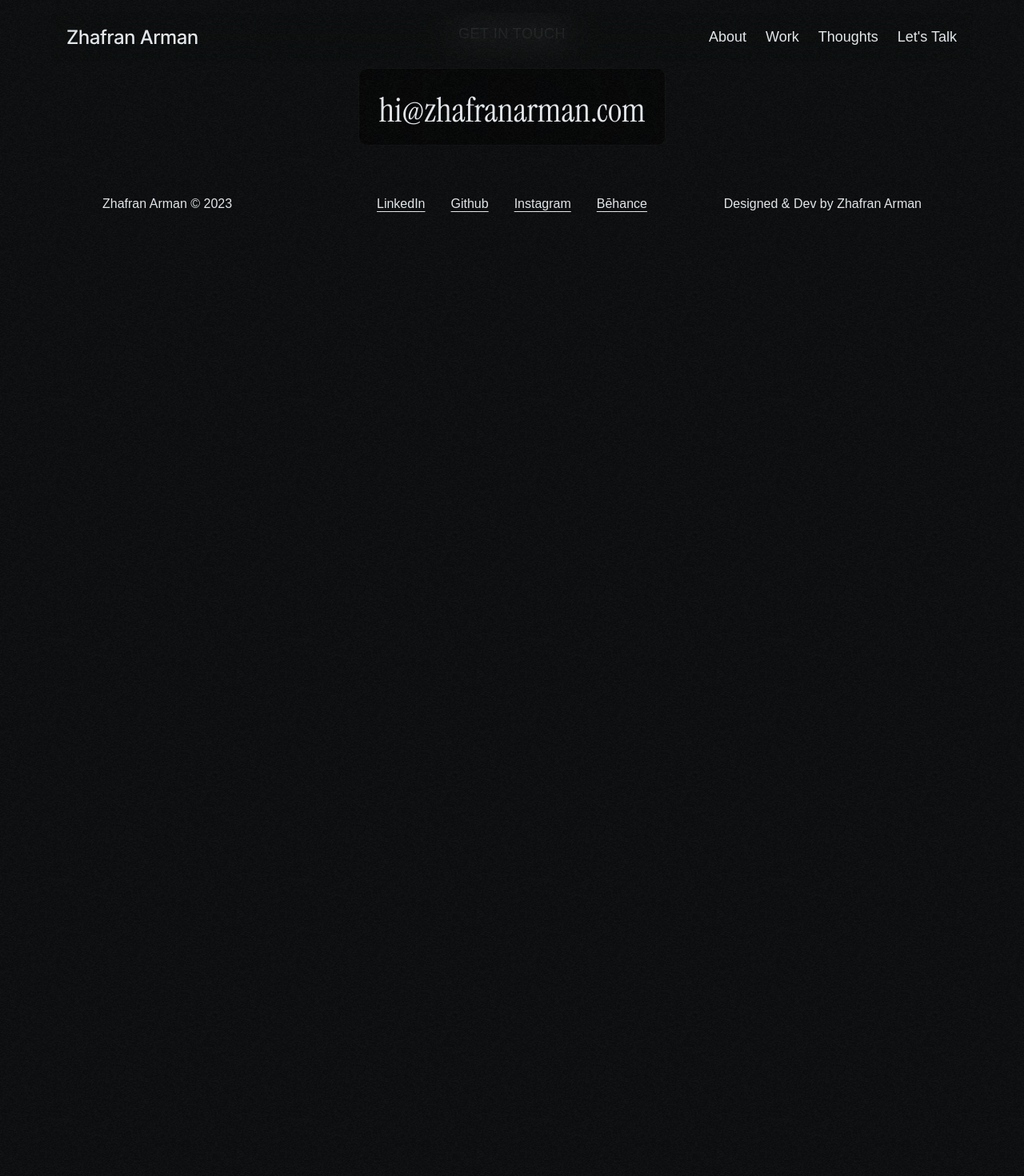
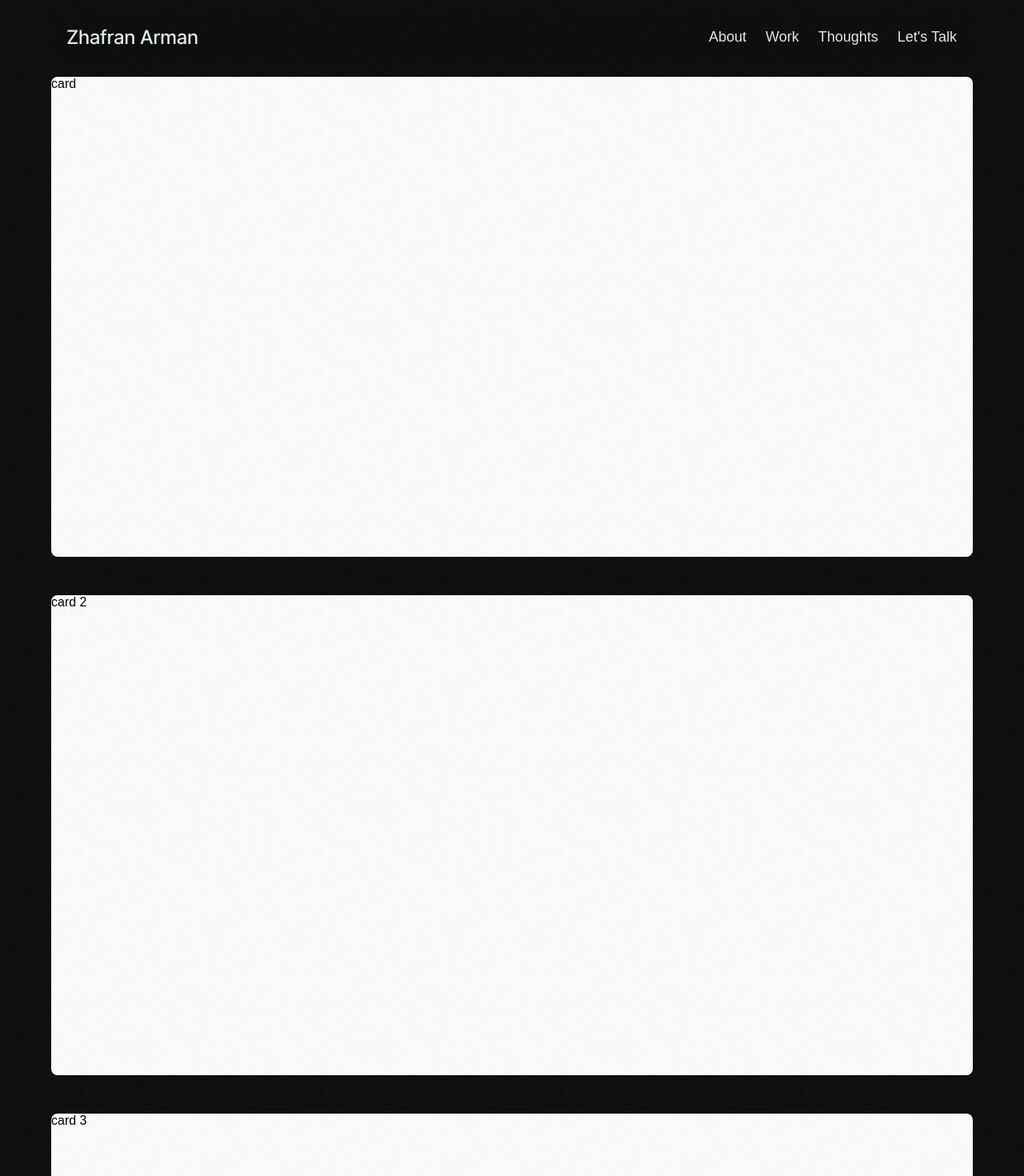
Before and after one commit to zhafranarman/zhafranarman.com, a React (Vite) app: page /work in a window 1280 px wide. Shown: the top 1470 px of the page at 80% size. Before the commit the page ends 800 px from the top, so only its background shows below. Built offline with nearby package versions, Linux system fonts and the light colour scheme; a web font is replaced by a local one.

Commit message:
Work List Exploration

```diff
--- a/src/pages/Routes.jsx
+++ b/src/pages/Routes.jsx
@@ -1,9 +1,9 @@
-import { AnimatePresence } from "framer-motion";
+import { Route, Routes, useLocation, } from "react-router-dom";
 
-import React from "react";
-import { Route, Routes, useLocation, } from "react-router-dom";
+
 import Home from "./home/Index.jsx";
 import About from "./about/Index.jsx";
+import Work from "./work/Index.jsx";
 
 
 
@@ -15,6 +15,7 @@ const RoutesList = () => {
     <Routes location={location} key={location.pathname}>
       <Route index element={<Home />} />
       <Route path="about" element={<About />} />
+      <Route path="work" element={<Work />} />
     </Routes>
 
   )
--- /dev/null
+++ b/src/pages/work/Index.jsx
@@ -0,0 +1,21 @@
+import {Helmet} from "react-helmet-async"
+
+import WorkContent from "./WorkContent";
+import Transition from "../../components/Transition";
+
+
+const Work = () => {
+  return (
+    <>
+    <Helmet prioritizeSeoTags>
+      <title>Work — Zhafran Arman</title>
+      <link rel="canonical" href="https://zhafranarman.com/work" />
+    </Helmet>
+      <Transition>
+        <WorkContent />
+      </Transition>
+    </>
+  );
+};
+
+export default Work;
--- /dev/null
+++ b/src/pages/work/WorkContent.jsx
@@ -0,0 +1,25 @@
+const WorkContent = () => {
+  return (
+    <section className="container work-content">
+      <div className="work-content-container inner-section">
+        <article className="work-card-container">
+        <figure className="work-card">
+            card
+          </figure>
+        </article>
+        <article className="work-card-container">
+        <figure className="work-card">
+            card 2
+          </figure>
+        </article>
+        <article className="work-card-container">
+          <figure className="work-card">
+            card 3
+          </figure>
+        </article>
+      </div>
+    </section>
+  );
+}
+
+export default WorkContent;
--- a/src/sass/pages/index.scss
+++ b/src/sass/pages/index.scss
@@ -1,2 +1,3 @@
 @import "./home/home";
 @import "./about/aboutPage";
+@import "./work/workPage";
--- /dev/null
+++ b/src/sass/pages/work/_workContent.scss
@@ -0,0 +1,23 @@
+.work-content-container {
+  box-sizing: border-box;
+  padding-block: 12svh;
+  display: flex;
+  flex-direction: column;
+  gap: 3rem;
+
+  .work-card-container {
+    height: 75svh;
+    display: grid;
+    place-items: center;
+    position: sticky;
+    top: 12svh;
+
+    .work-card {
+      height: 100%;
+      width: 100%;
+      background-color: white;
+      border-radius: 0.5rem;
+      margin: 0;
+    }
+  }
+}
--- /dev/null
+++ b/src/sass/pages/work/_workPage.scss
@@ -0,0 +1 @@
+@import "./workContent";
```
